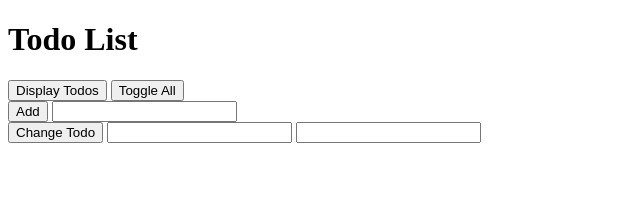
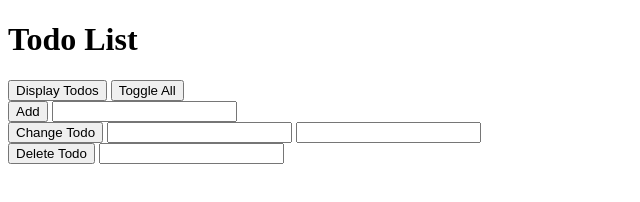
Before and after one commit to jackjhall22/todomvc, a plain HTML site: page index.html in a window 1280 px wide. Shown: the whole page, without its empty margins (0-640 px from the left). Drawn offline with Linux system fonts and the light colour scheme.

Commit message:
add delete button and handler

```diff
--- a/index.html
+++ b/index.html
@@ -19,6 +19,10 @@
 		<input id="changeTodoPositionInput" type="number">
 		<input id="changeTodoTextInput" type="text">
 	</div>
+	<div>
+		<button onclick="handlers.deleteTodo()">Delete Todo</button>
+		<input id="deleteTodoPositionInput" type="number">
+	</div>
 	<script src='./js/app.js'></script>
 </body>
 </html>
--- a/js/app.js
+++ b/js/app.js
@@ -74,6 +74,11 @@ var handlers = {
     todoList.changeTodo(changeTodoPositionInput.valueAsNumber, changeTodoTextInput.value);
     changeTodoPositionInput.value = '';
     changeTodoTextInput.value = '';
+  },
+  deleteTodo: function() {
+    var deleteTodoPositionInput = document.getElementById('deleteTodoPositionInput');
+    todoList.deleteTodo(deleteTodoPositionInput.valueAsNumber);
+    deleteTodoPositionInput.value = '';
   }
 };
 
```
